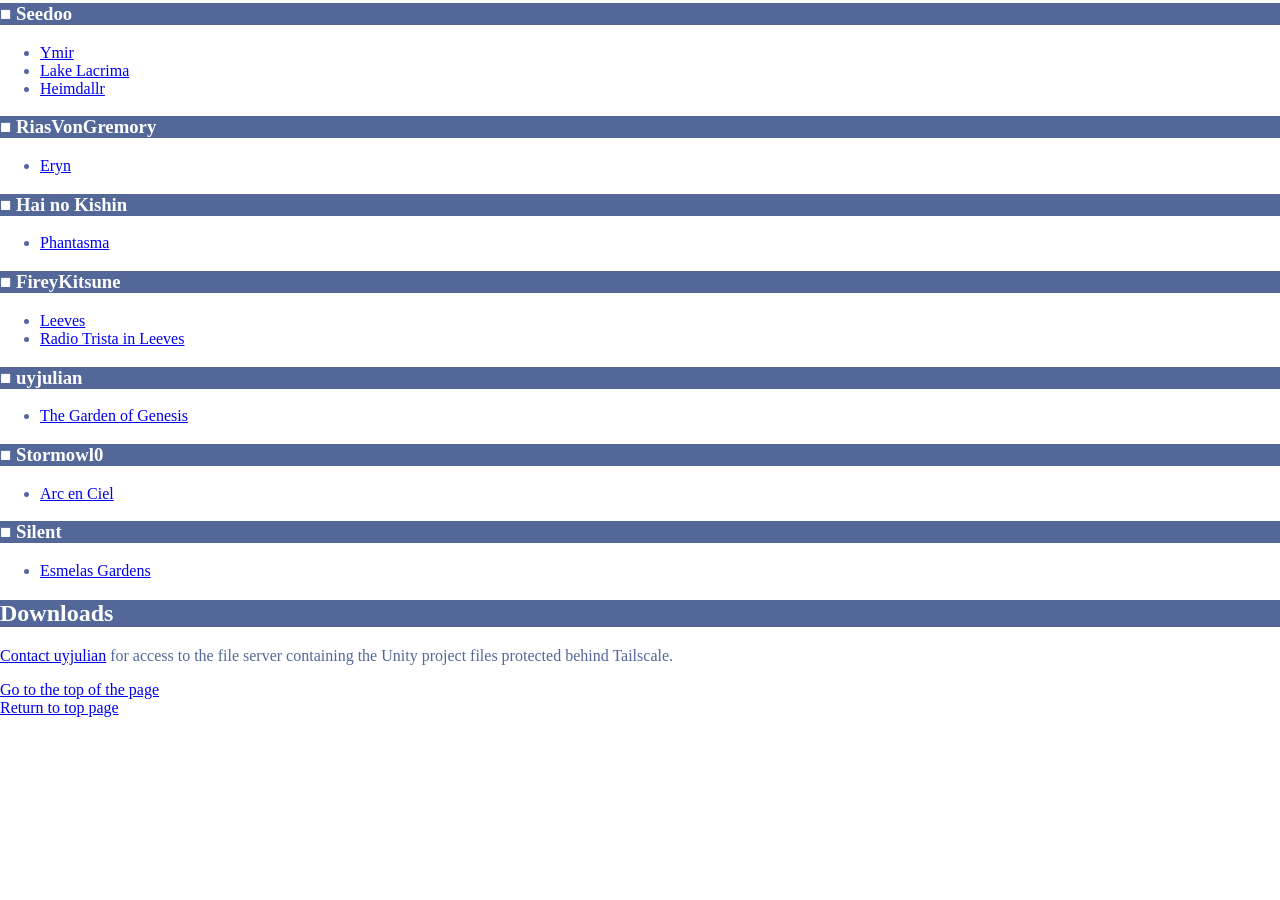
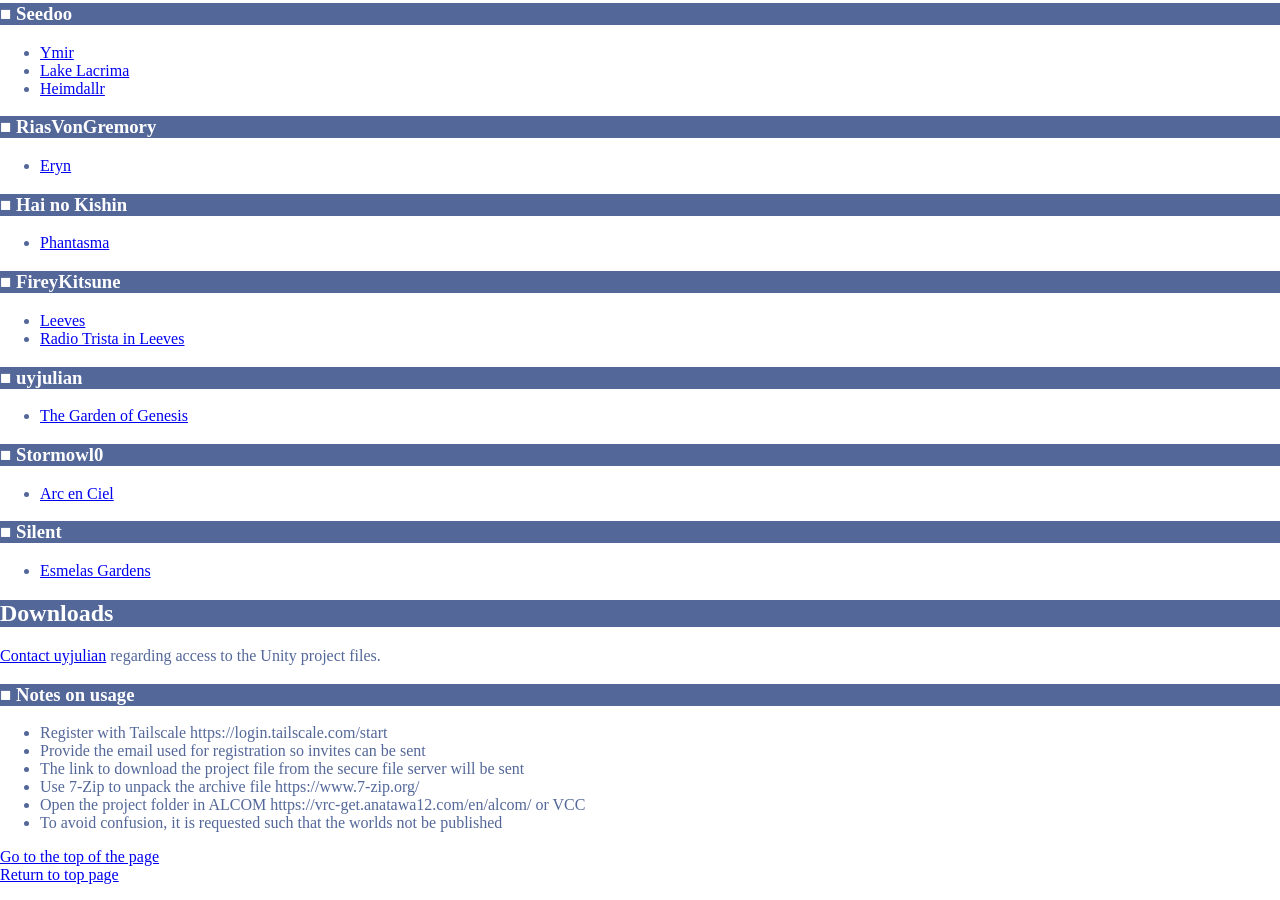
Before and after one commit to Trails-Into-VR/Trails-Into-VR.github.io, a Jekyll site: the page built from index.md, in a window 1280 px wide and 900 px high, scrolled down 1278 px. Built offline with Jekyll 4.4.1, drawn with Linux system fonts in a browser that asks for light colours; before the commit the page ends 2011 px from its top, so only the background shows below that.

Commit message:
docs: Add notes on usage

```diff
--- a/index.md
+++ b/index.md
@@ -89,7 +89,16 @@ To make this page easier to access, you can add this webpage to bookmarks of the
 
 ## Downloads
 
-[Contact uyjulian](https://sites.google.com/site/awertyb/cm) for access to the file server containing the Unity project files protected behind Tailscale.
+[Contact uyjulian](https://sites.google.com/site/awertyb/cm) regarding access to the Unity project files.
+
+### Notes on usage
+
+* Register with Tailscale https://login.tailscale.com/start
+* Provide the email used for registration so invites can be sent
+* The link to download the project file from the secure file server will be sent
+* Use 7-Zip to unpack the archive file https://www.7-zip.org/
+* Open the project folder in ALCOM https://vrc-get.anatawa12.com/en/alcom/ or VCC
+* To avoid confusion, it is requested such that the worlds not be published
 
 [Go to the top of the page](#)
 [Return to top page](..)
```
